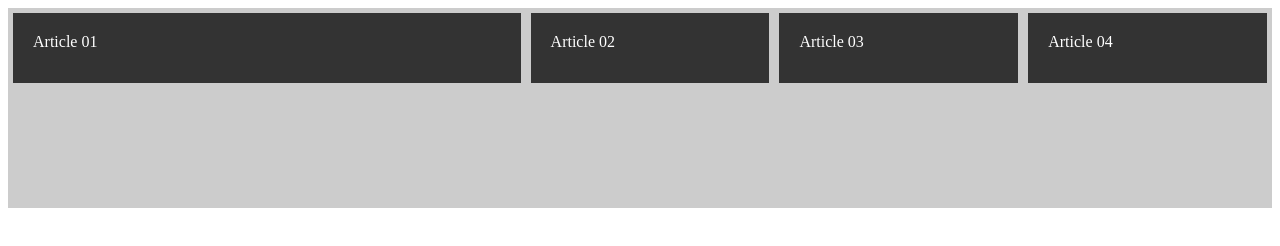
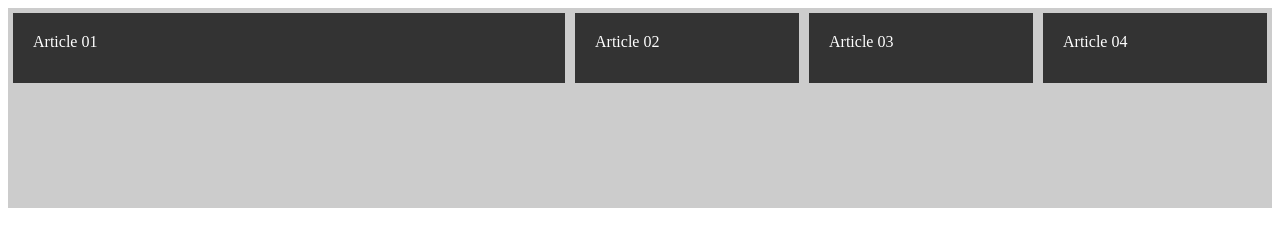
Before and after one commit to RafaelMoid/FlexBoxStudies, a plain HTML site: page flexbox/index.html in a window 1280 px wide. Drawn offline with Linux system fonts and the light colour scheme.

Commit message:
Flex grow, shrink, basis e FLEX mesmo

```diff
--- a/flexbox/css/styles.css
+++ b/flexbox/css/styles.css
@@ -31,6 +31,13 @@
 
     flex-grow:1;
     /*Substitui o uso de width de forma eficiente*/
+
+    flex-shrink: 1; /* Propriedade para encolhimento*/
+
+    flex-basis: 30px; /* Propriedade que define tamanho minimo do objeto */
+
+    flex: 1 1 20px; /*Define na ordem os valores de grow, shrink e basis, o que substitui
+    o uso das três propiedades acima.*/
 }
 
 
```
